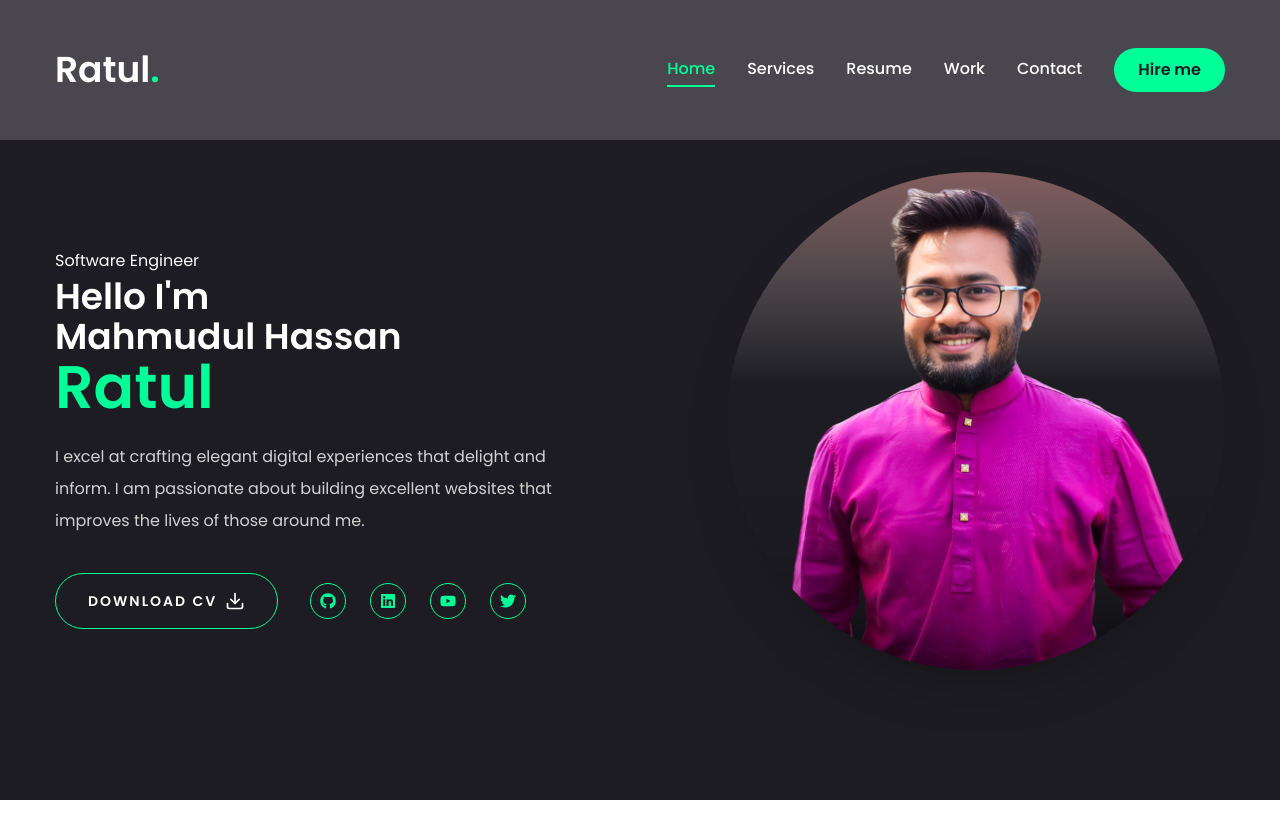
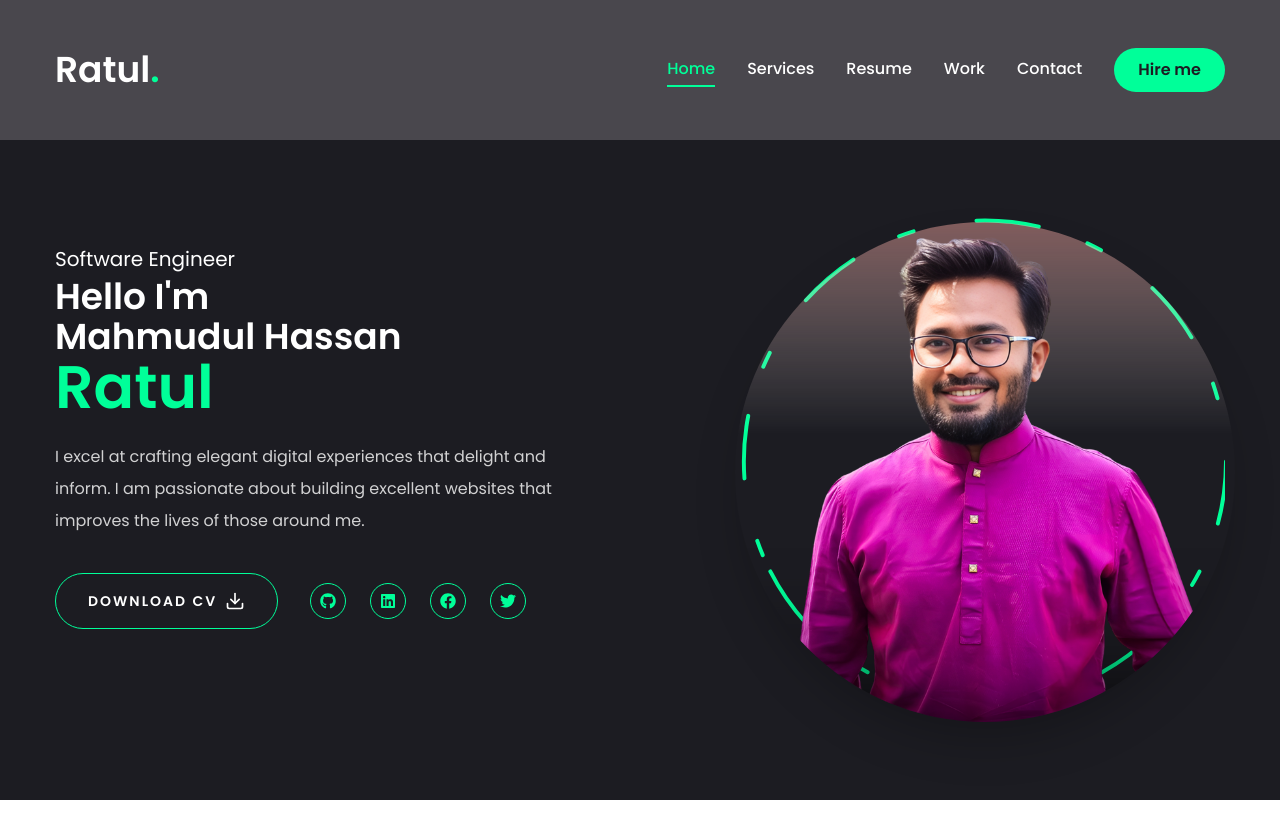
Before and after one commit to MHRatul/Portfolio-Project, a Next.js app: page / in a window 1280 px wide. Before the commit the page ends 800 px from the top, so only its background shows below. Built offline with nearby package versions, Linux system fonts and the light colour scheme.

Commit message:
Cover Photo make animate

```diff
--- a/app/page.jsx
+++ b/app/page.jsx
@@ -1,5 +1,6 @@
 import Photo from "@/components/Photo";
 import Social from "@/components/Social";
+import Stats from "@/components/Stats";
 import { Button } from "@/components/ui/button";
 import { FiDownload } from "react-icons/fi";
 const Home = () => {
@@ -9,8 +10,8 @@ const Home = () => {
         <div className="flex flex-col xl:flex-row items-center justify-between xl:pt-8 xl:pb-24">
 
           {/* text */}
-          <div className="mt-8 text-center xl:text-left">
-            <span className="text-xl:flex">Software Engineer</span>
+          <div className="text-center xl:text-left order-2 xl:order-none">
+            <span className="text-xl">Software Engineer</span>
             <h1 className="text-4xl h1 mb-6"> Hello I'm <br /> <span className="shadow-gray-500">Mahmudul Hassan</span> <br />
               <span className="text-accent text-pretty text-5xl xl:text-6xl"> Ratul</span></h1>
             <p className="max-w-[500px] mb-9 text-white/80">
@@ -29,17 +30,20 @@ const Home = () => {
 
               </Button>
               <div className="mb-8 xl:mb-0">
-                <Social containerStyles={"flex gap-6"} iconStyles={"w-9 h-9 border border-accent rounded-full  flex justify-center items-center text-accent hover:bg-accent hover:text-primary duration-300"  }/>
+                <Social
+                  containerStyles="flex gap-6" iconStyles="w-9 h-9 border border-accent rounded-full
+                  flex justify-center items-center text-accent text-base hover:bg-accent hover:text-primary duration-300"  />
               </div>
             </div>
           </div>
 
           {/* photo */}
-          <div>
+          <div className="order-1 xl:order-none mb-8 xl:mb-0">
             <Photo />
           </div>
         </div>
       </div>
+      <Stats />
     </section>
   );
 };
--- a/components/Photo.jsx
+++ b/components/Photo.jsx
@@ -5,12 +5,44 @@ import Image from "next/image";
 const Photo = () => {
   return (
     <div className="w-full h-full relative">
-        <motion.div>
-            <div className="w-[298px] h-[298px] xl:w-[498px] xl:h-[498px] rounded-full relative mix-blend overflow-hidden shadow-2xl">
+        <motion.div initial={{opacity: 0}} animate={{opacity: 1}} transition={{ delay:.5, duration: 0.5, ease: "easeIn"}}
+        >
+            <motion.div
+            initial={{opacity: 0}} animate={{opacity: 1}} transition={{ delay:.5, duration: 0.5, ease: "easeInOut"}}
+            className="w-[298px] h-[298px] xl:w-[500px] xl:h-[500px] mt-[50px] rounded-full  mix-blend absolute overflow-hidden shadow-2xl">
                 <Image src="/assets/3.png" priority quality={100} fill
-                alt="me" className="w-full h-full object-contain" />
-            </div>
+                alt="me" className="object-contain" />
+            </motion.div>
+
+        {/* circle */}
+        <motion.svg
+             className="w-[295px] h-[355px] xl:w-[490px] xl:h-[530px]"
+             fill="transparent"
+             viewBox="0 0 498 450"
+             xmlns="http://www.w3.org/2000/svg"
+        >
+            <motion.circle
+               cx="254"
+               cy="250"
+               r="245"
+               stroke="#00ff99"
+               strokeWidth="4"
+               strokeLinecap="round"
+               strokeLinejoin="round"
+               initial={{ strokeDasharray:"20 10 0 0"}}
+               animate={{
+                   strokeDasharray: ["15 120 25 25", "16 25 92 72", "4 250 22 22"],
+                   rotate:[120, 360],
+               }}
+               transition={{
+                repeat: Infinity,
+                repeatType: "reverse",
+                duration: 20,
+                ease: "easeInOut"}}
+           />
+          </motion.svg>
         </motion.div>
+
     </div>
   )
 }
--- a/components/Social.jsx
+++ b/components/Social.jsx
@@ -1,10 +1,10 @@
 import Link from "next/link";
 
-import { FaGithub, FaLinkedin, FaTwitter, FaYoutube } from "react-icons/fa";
+import { FaGithub, FaLinkedin, FaTwitter, FaFacebook } from "react-icons/fa";
 const socials = [
     {icons: <FaGithub />, path: ''},
     {icons: <FaLinkedin />, path: ''},
-    {icons: <FaYoutube />, path: ''},
+    {icons: <FaFacebook/>, path: ''},
     {icons: <FaTwitter />, path: ''},
 ]
 
--- /dev/null
+++ b/components/Stats.jsx
@@ -0,0 +1,9 @@
+import React from 'react'
+
+const Stats = () => {
+  return (
+    <div>Stats</div>
+  )
+}
+
+export default Stats
```
